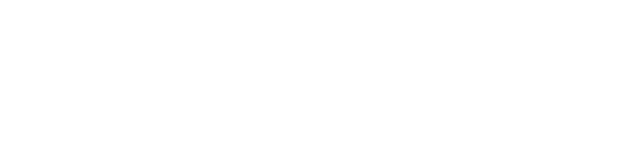
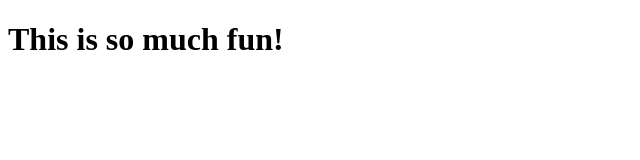
Before and after one commit to shuihongwong/codedemo2, a plain HTML site: page index2.html in a window 1280 px wide. Shown: the whole page, without its empty margins (0-640 px from the left). Drawn offline with Linux system fonts and the light colour scheme.

Commit message:
Add a header to index2.html

```diff
--- a/index2.html
+++ b/index2.html
@@ -2,10 +2,10 @@
 <html lang="en">
 <head>
     <meta charset="UTF-8">
-    <meta name="viewport" content="width=device-width, initial-scale=1.0">
+    <meta name="viewport" content="width=<h1>>, initial-scale=1.0">
     <title>Document</title>
 </head>
 <body>
-
+    <h1>This is so much fun!</h1>
 </body>
 </html>
```
